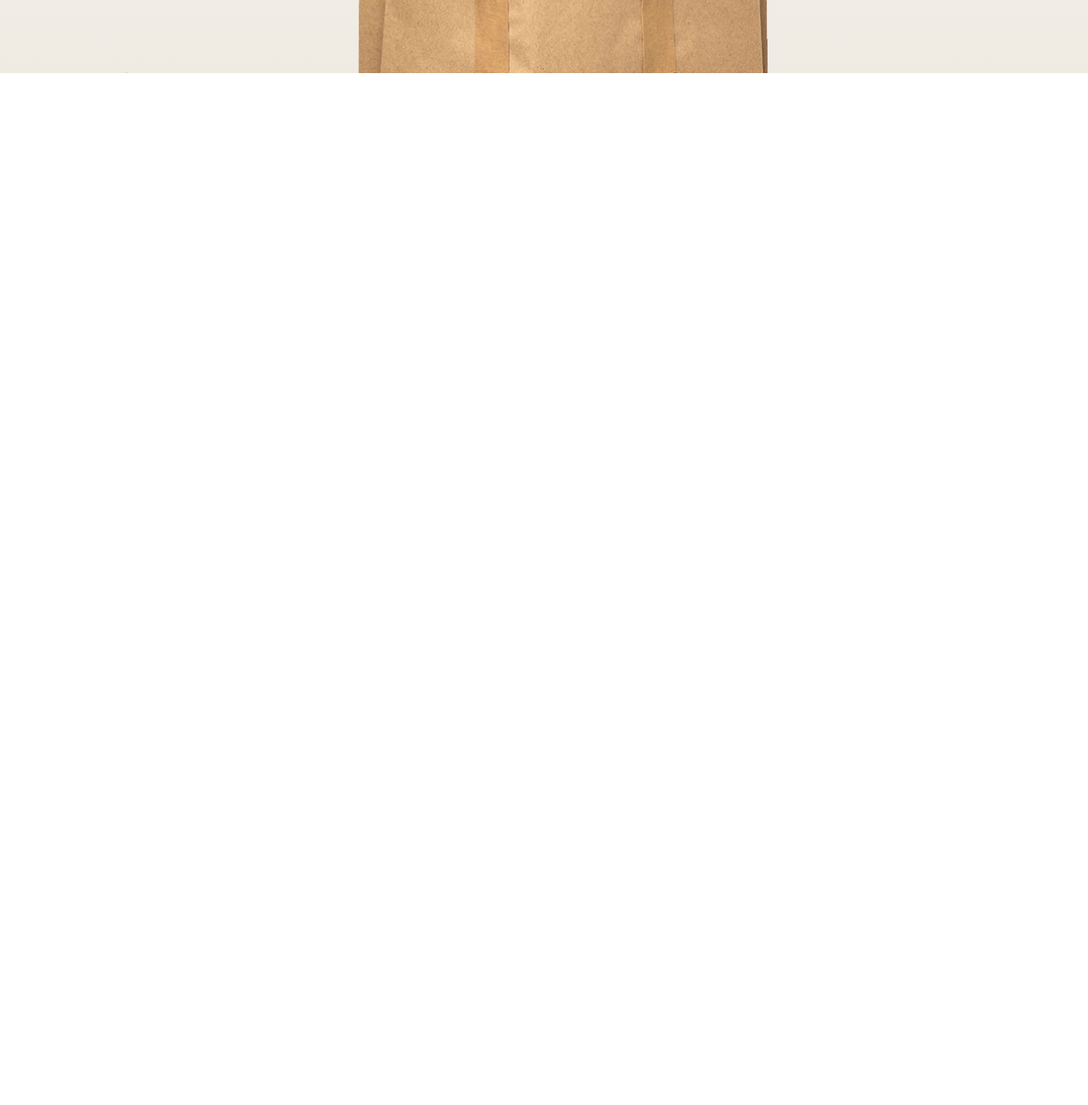
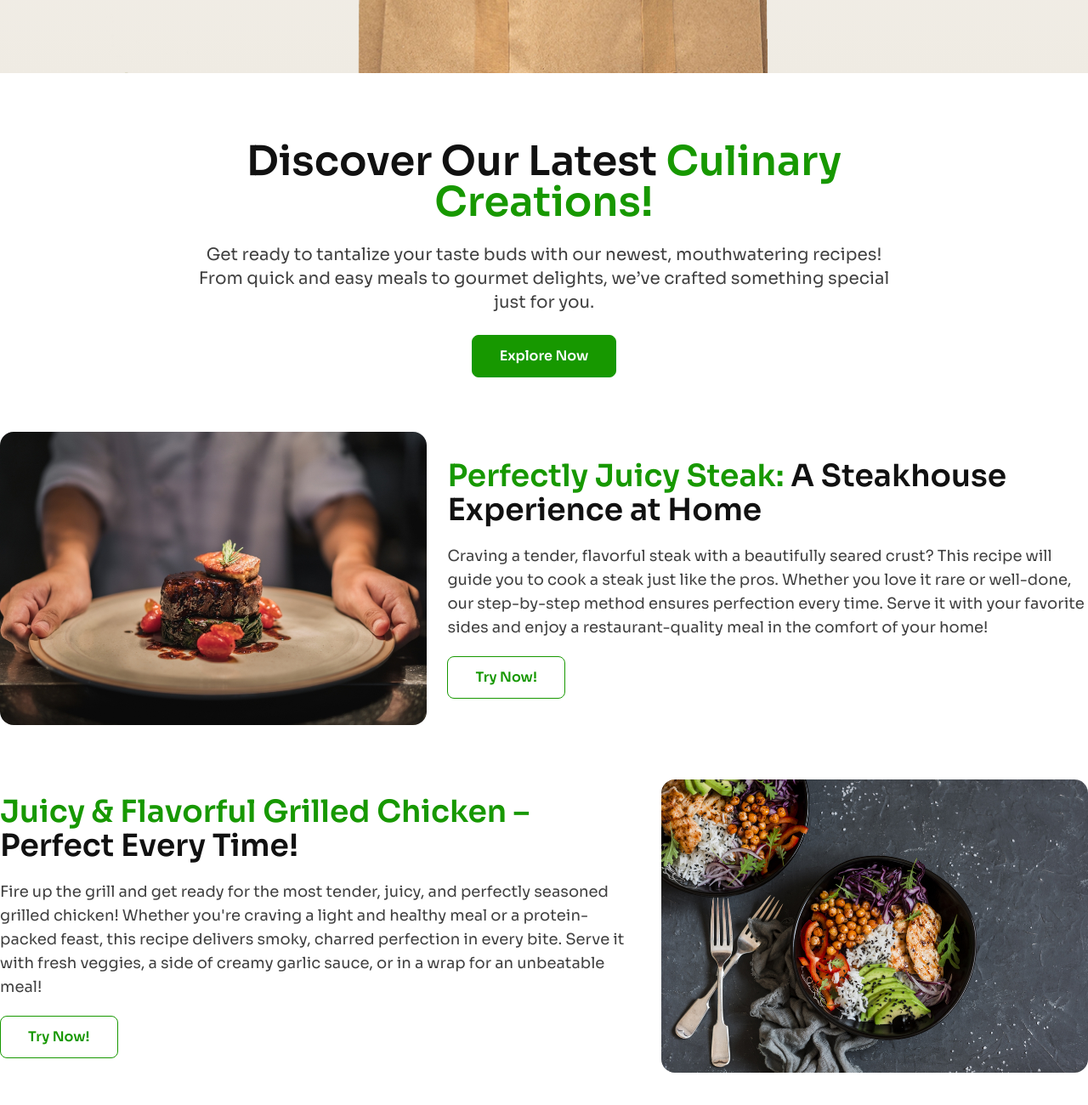
Before and after one commit to iamamolsarker/assignment_03_nature_platter, a plain HTML site: page index.html in a window 1280 px wide. Shown: the part 1215-2515 px from the top of the page at 85% size. Before the commit the page ends 1301 px from the top, so only its background shows below. Drawn offline with nearby package versions, Linux system fonts and the light colour scheme.

Commit message:
extra section added

```diff
--- a/index.html
+++ b/index.html
@@ -66,7 +66,38 @@
         </div>
        </div>
     </header>
-    <main></main>
+    <main>
+      <!-- Explore Receipe Section -->
+       <section class="py-20">
+        <div class="max-w-[1320px] mx-auto flex flex-col gap-16">
+          <div class="w-[830px] mx-auto text-center flex flex-col items-center gap-6">
+            <h2 class="text-5xl text-main-text-color font-semibold">Discover Our Latest <span class="text-main-green-color">Culinary Creations!</span></h2>
+            <p class="text-main-text-color text-xl opacity-80">Get ready to tantalize your taste buds with our newest, mouthwatering recipes! From quick and easy meals to gourmet delights, we’ve crafted something special just for you.</p>
+            <a href="#" class="py-3 px-8 border border-solid border-main-green-color rounded-lg text-white font-semibold bg-main-green-color hover:text-main-text-color hover:bg-transparent">Explore Now</a>
+          </div>
+          <div class="flex gap-6 items-center">
+            <div class="flex-1 basis-[40%]">
+              <img src="images/stake.jpg" alt="" class="rounded-2xl w-full h-[345px] object-cover ">
+            </div>
+            <div class="flex flex-col gap-5 items-start flex-1 basis-[60%]">
+              <h2 class="text-4xl text-main-green-color font-semibold">Perfectly Juicy Steak: <span class="text-main-text-color">A Steakhouse Experience at Home </span></h2>
+              <p class="text-main-text-color text-lg opacity-80">Craving a tender, flavorful steak with a beautifully seared crust? This recipe will guide you to cook a steak just like the pros. Whether you love it rare or well-done, our step-by-step method ensures perfection every time. Serve it with your favorite sides and enjoy a restaurant-quality meal in the comfort of your home!</p>
+              <a href="#" class="py-3 px-8 border border-solid border-main-green-color rounded-lg text-main-green-color font-semibold hover:text-white hover:bg-main-green-color">Try Now!</a>
+            </div>
+          </div>
+          <div class="flex gap-6 items-center">
+            <div class="flex flex-col gap-5 items-start flex-1 basis-[60%]">
+              <h2 class="text-4xl text-main-green-color font-semibold">Juicy & Flavorful Grilled Chicken – <span class="text-main-text-color">Perfect Every Time!</span></h2>
+              <p class="text-main-text-color text-lg opacity-80">Fire up the grill and get ready for the most tender, juicy, and perfectly seasoned grilled chicken! Whether you're craving a light and healthy meal or a protein-packed feast, this recipe delivers smoky, charred perfection in every bite. Serve it with fresh veggies, a side of creamy garlic sauce, or in a wrap for an unbeatable meal!</p>
+              <a href="#" class="py-3 px-8 border border-solid border-main-green-color rounded-lg text-main-green-color font-semibold hover:text-white hover:bg-main-green-color">Try Now!</a>
+            </div>
+            <div class="flex-1 basis-[40%]">
+              <img src="images/grilled-chicken.jpg" alt="" class="rounded-2xl w-full h-[345px] object-cover ">
+            </div>
+          </div>
+        </div>
+       </section>
+    </main>
     <footer></footer>
   </body>
 </html>
```
Also changed, not shown: images/egg.jpg (added), images/fruit_salad.jpg (added), images/grilled-chicken.jpg (added), images/stake.jpg (added), images/vege_salad.jpg (added).
